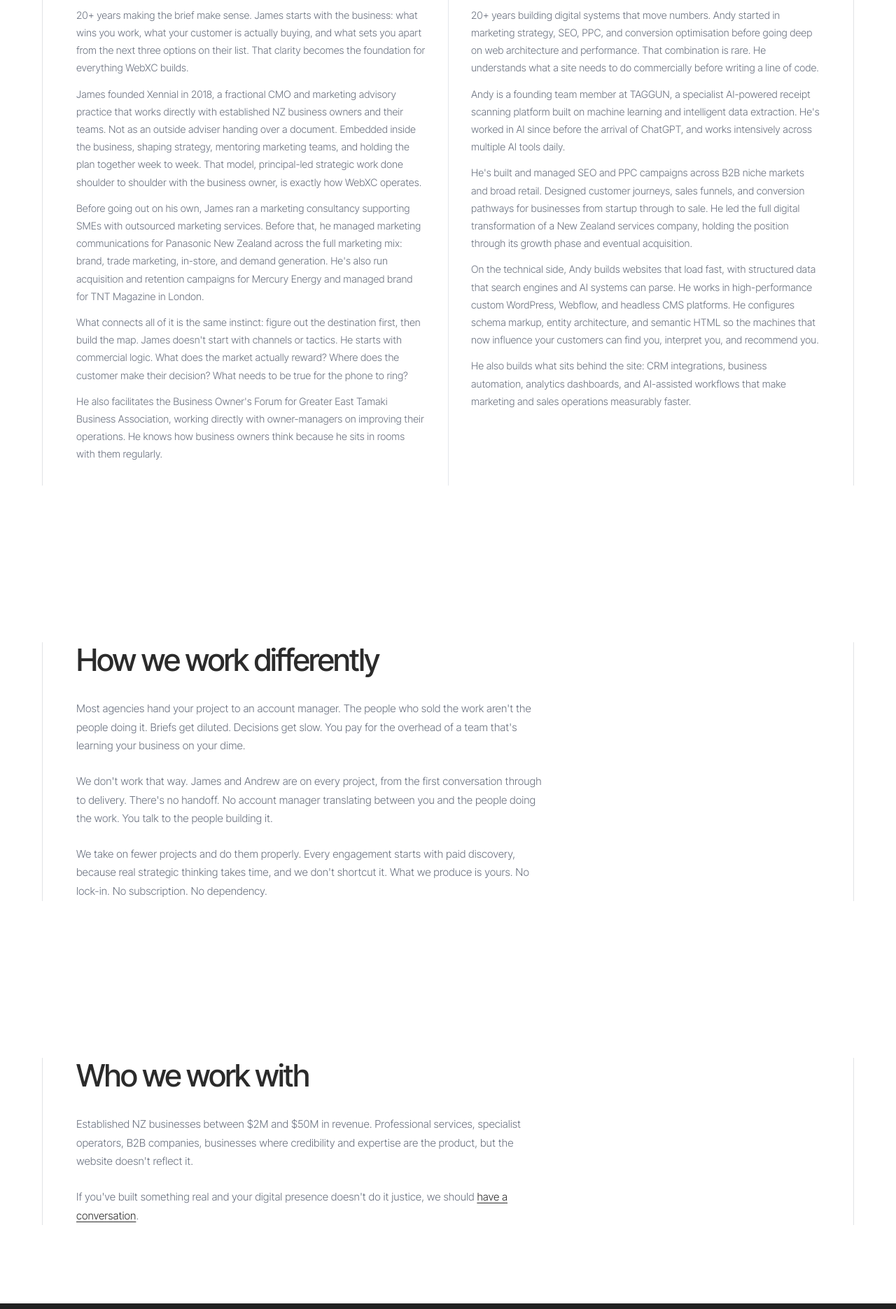
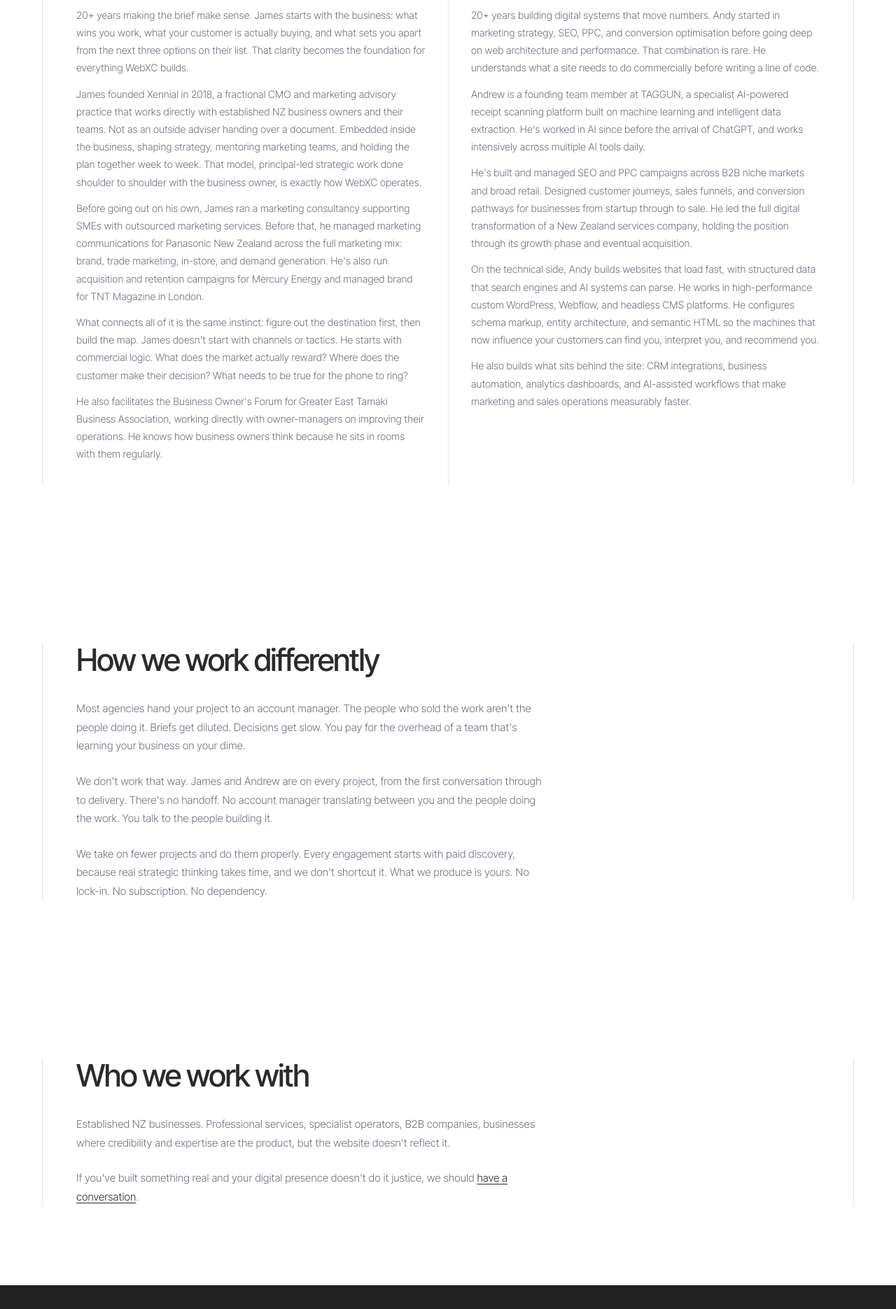
Before and after one commit to colasix/my-site, a website: page about/index.html in a window 1280 px wide. Shown: the part 814-2685 px from the top of the page at 70% size. Drawn offline with Linux system fonts and the light colour scheme; files whose address does not match are found by name.

```diff
--- a/about/index.html
+++ b/about/index.html
@@ -40,7 +40,7 @@
         <h3>Andrew Newman</h3>
         <p class="bio-title">Technical and Performance</p>
         <p>20+ years building digital systems that move numbers. Andy started in marketing strategy, SEO, PPC, and conversion optimisation before going deep on web architecture and performance. That combination is rare. He understands what a site needs to do commercially before writing a line of code.</p>
-        <p>Andy is a founding team member at TAGGUN, a specialist AI-powered receipt scanning platform built on machine learning and intelligent data extraction. He's worked in AI since before the arrival of ChatGPT, and works intensively across multiple AI tools daily.</p>
+        <p>Andrew is a founding team member at TAGGUN, a specialist AI-powered receipt scanning platform built on machine learning and intelligent data extraction. He's worked in AI since before the arrival of ChatGPT, and works intensively across multiple AI tools daily.</p>
         <p>He's built and managed SEO and PPC campaigns across B2B niche markets and broad retail. Designed customer journeys, sales funnels, and conversion pathways for businesses from startup through to sale. He led the full digital transformation of a New Zealand services company, holding the position through its growth phase and eventual acquisition.</p>
         <p>On the technical side, Andy builds websites that load fast, with structured data that search engines and AI systems can parse. He works in high-performance custom WordPress, Webflow, and headless CMS platforms. He configures schema markup, entity architecture, and semantic HTML so the machines that now influence your customers can find you, interpret you, and recommend you.</p>
         <p>He also builds what sits behind the site: CRM integrations, business automation, analytics dashboards, and AI-assisted workflows that make marketing and sales operations measurably faster.</p>
@@ -61,7 +61,7 @@
 <section class="page-section">
   <div class="container container--lines">
     <h2>Who we work with</h2>
-    <p>Established NZ businesses between $2M and $50M in revenue. Professional services, specialist operators, B2B companies, businesses where credibility and expertise are the product, but the website doesn't reflect it.</p>
+    <p>Established NZ businesses. Professional services, specialist operators, B2B companies, businesses where credibility and expertise are the product, but the website doesn't reflect it.</p>
     <p>If you've built something real and your digital presence doesn't do it justice, we should <a href="{{ROOT}}/contact/">have a conversation</a>.</p>
   </div>
 </section>
```
Also changed, not shown: 1 other file.
